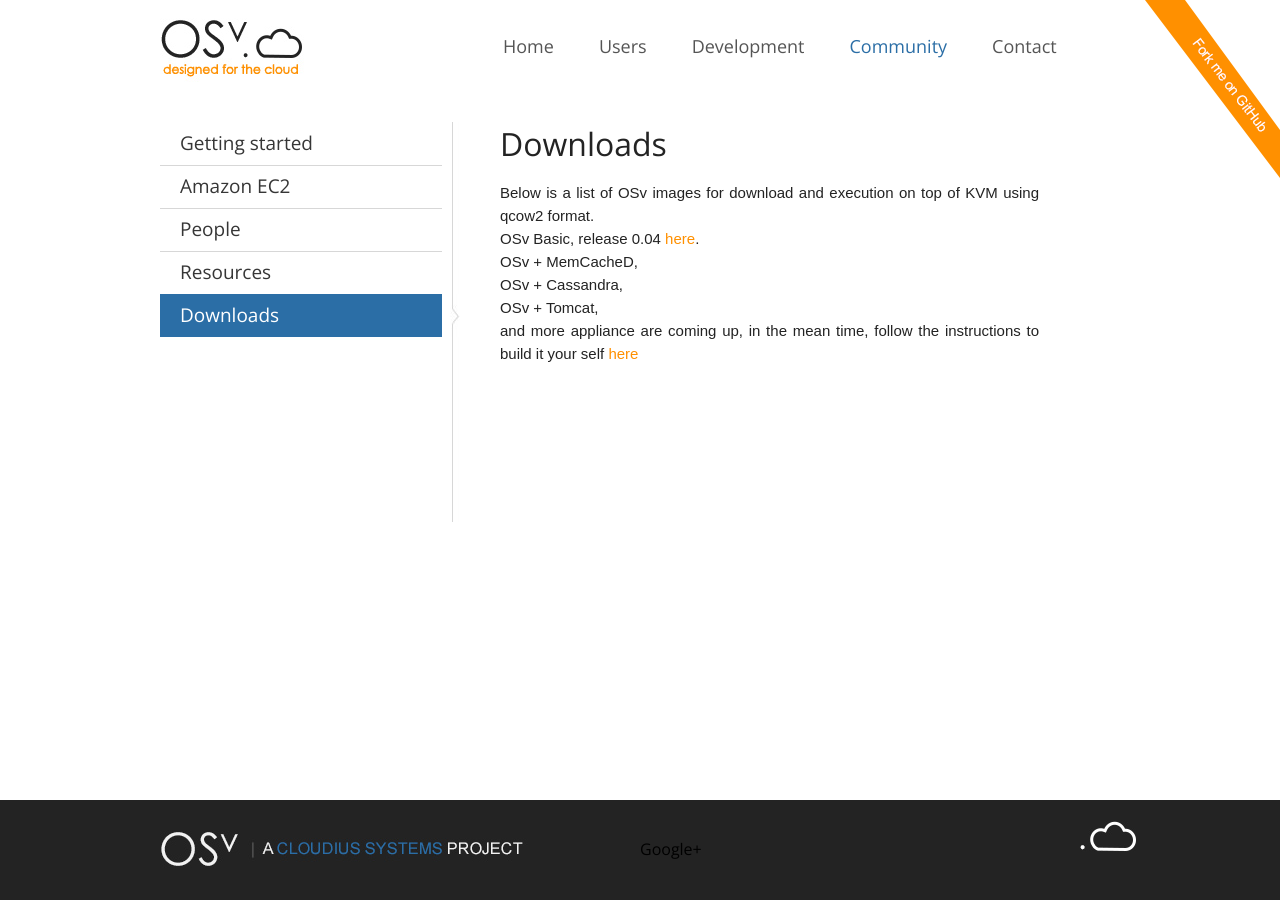
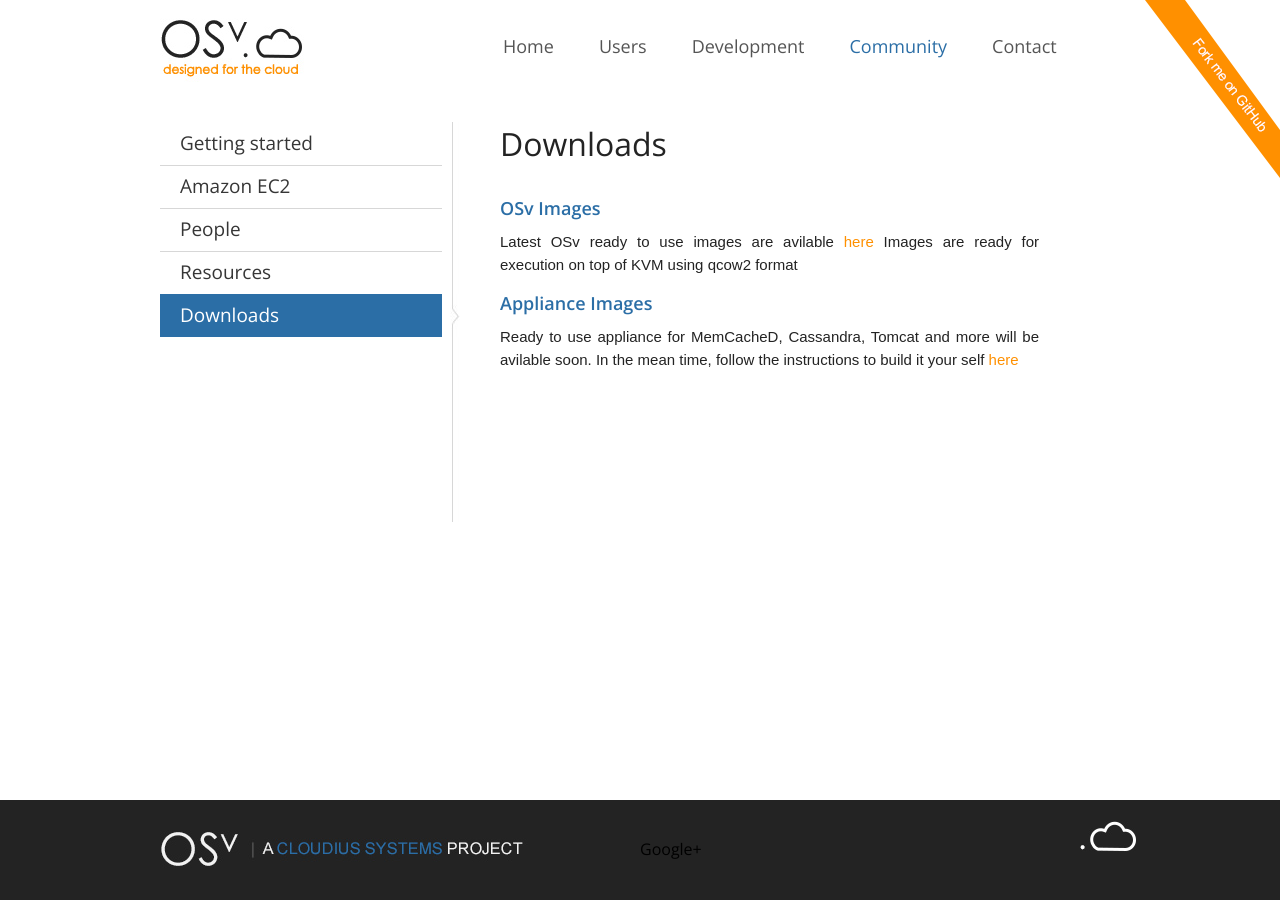
Before and after one commit to osv-io/osv-io.github.io, a Jekyll site: the page built from _posts/community/0000-01-20-downloads.md, in a window 1280 px wide. Built offline with Jekyll 4.4.1, drawn with Linux system fonts in a browser that asks for light colours.

Commit message:
update community::Downloads section to point to high level release wiki, not to 0.04 release

```diff
--- a/_posts/community/0000-01-20-downloads.md
+++ b/_posts/community/0000-01-20-downloads.md
@@ -6,15 +6,10 @@ nav: community
 show_heading: yes
 ---
 
-Below is a list of OSv images for download and execution on top of KVM using qcow2 format.
+### OSv Images
+Latest OSv ready to use images are avilable [here](https://github.com/cloudius-systems/osv/wiki#wiki-releases)
+Images are ready for execution on top of KVM using qcow2 format
 
-
-OSv Basic, release 0.04 [here](https://github.com/cloudius-systems/osv/wiki).
-
-OSv + MemCacheD,
-
-OSv + Cassandra,
-
-OSv + Tomcat,
-
-and more appliance are coming up, in the mean time, follow the instructions to build it your self [here](https://github.com/cloudius-systems/osv-apps)
+### Appliance Images
+Ready to use appliance for MemCacheD, Cassandra, Tomcat and more will be avilable soon.
+In the mean time, follow the instructions to build it your self [here](https://github.com/cloudius-systems/osv-apps)
```
